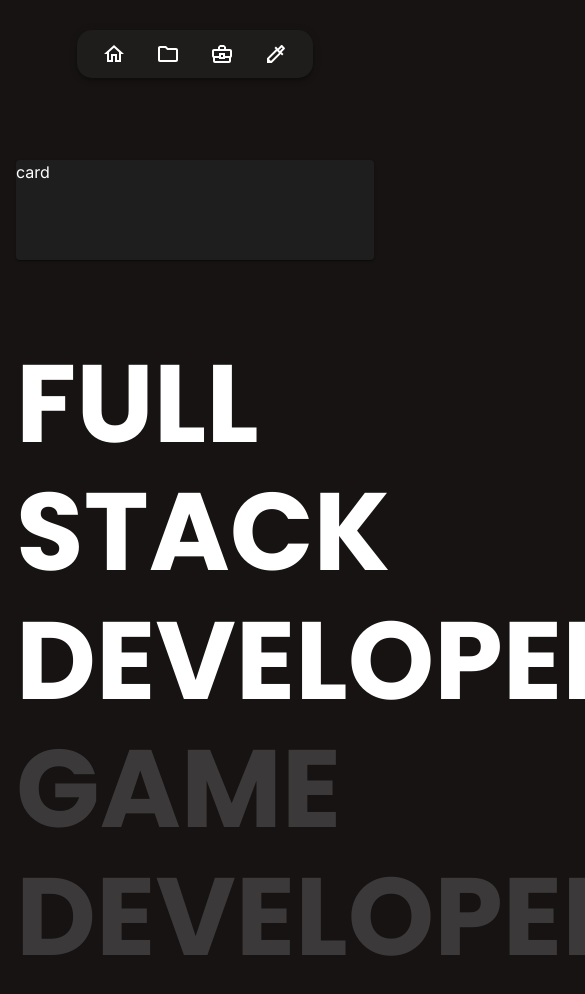
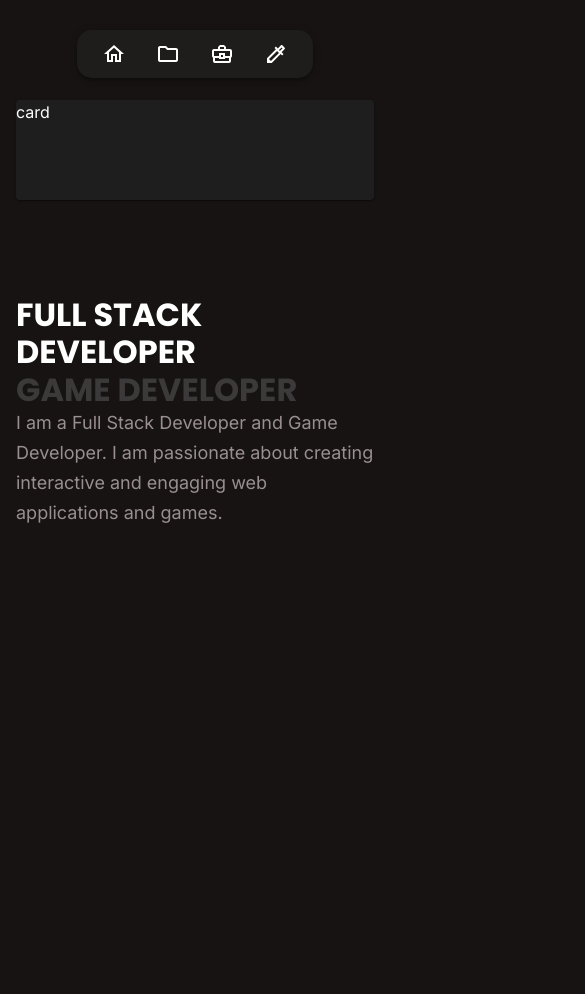
Before and after one commit to rotembab/resume-frontend, a React (Vite) app: page / in a window 390 px wide. Shown: the top 994 px of the page, 585 px wide, since content can reach past the window. After the commit the page ends 844 px from the top, so only its background shows below. Built offline with nearby package versions, Linux system fonts and the light colour scheme.

Commit message:
added responsive fontSize

```diff
--- a/src/App.tsx
+++ b/src/App.tsx
@@ -11,8 +11,17 @@ import { Container } from '@mui/material';
 
 export default function App() {
   return (
-    <Container maxWidth='lg'>
-      <Grid spacing={10} container paddingTop={20}>
+    <Container
+      sx={{
+        paddingTop: {
+          xs: '100px',
+          sm: '120px',
+          md: '160px',
+        },
+      }}
+      maxWidth='lg'
+    >
+      <Grid spacing={12} container>
         <NavMenu />
         <Grid
           size={{
--- a/src/components/pages/home/home.page.tsx
+++ b/src/components/pages/home/home.page.tsx
@@ -1,4 +1,4 @@
-import { Typography } from '@mui/material';
+import { Box, Typography } from '@mui/material';
 import { translations } from '../../../lang/en';
 import { SlideFadeTransition } from '../../ui/slide-fade-transition/slide-fade-transition-component';
 
@@ -16,12 +16,19 @@ export const HomePage = () => {
         transitionDuration: '1s',
       }}
     >
-      <div>
+      <Box>
         <Typography variant='h1'>{translations.Home.heading1}</Typography>
         <Typography color='headingDarkColor' variant='h1'>
           {translations.Home.heading2}
         </Typography>
-      </div>
+        <Typography
+          sx={{ width: '100px', wordBreak: 'break-word' }}
+          color='paragraphColor'
+          variant='caption'
+        >
+          {translations.Home.description}
+        </Typography>
+      </Box>
     </SlideFadeTransition>
   );
 };
--- a/src/lang/en.ts
+++ b/src/lang/en.ts
@@ -2,6 +2,8 @@ export const translations = {
   Home: {
     heading1: 'Full Stack Developer',
     heading2: 'Game Developer',
+    description:
+      'I am a Full Stack Developer and Game Developer. I am passionate about creating interactive and engaging web applications and games.',
   },
   Projects: {
     heading: 'Projects',
--- a/src/themes/theme.ts
+++ b/src/themes/theme.ts
@@ -1,4 +1,4 @@
-import { createTheme } from '@mui/material/styles';
+import { createTheme, responsiveFontSizes } from '@mui/material/styles';
 import { CustomColor, customColors } from './custom-colors';
 import { CSSProperties } from 'react';
 
@@ -24,7 +24,8 @@ declare module '@mui/material/Box' {
   interface BoxPropsColorOverrides extends Record<CustomColor, true> {}
 }
 
-export const AppTheme = createTheme({
+export const AppTheme = responsiveFontSizes(
+  createTheme({
     palette: {
       mode: 'dark',
       ...customColors,
@@ -43,12 +44,21 @@ export const AppTheme = createTheme({
 
     typography: {
       fontFamily: "'Inter', sans-serif",
-
+      caption: {
+        fontWeight: 400,
+        fontSize: '20px',
+      },
       h1: {
         fontWeight: 700,
         fontFamily: "'Poppins', sans-serif",
         textTransform: 'uppercase',
-      fontSize: '110px',
+        fontSize: '6.5rem',
+        '@media (max-width:900px)': {
+          fontSize: '3rem',
+        },
+        '@media (max-width:600px)': {
+          fontSize: '2rem',
+        },
       },
       h3: {
         fontWeight: 500,
@@ -60,4 +70,5 @@ export const AppTheme = createTheme({
         textTransform: 'none',
       },
     },
-});
+  })
+);
```
Lines whose indentation alone changed are shown as unchanged.
